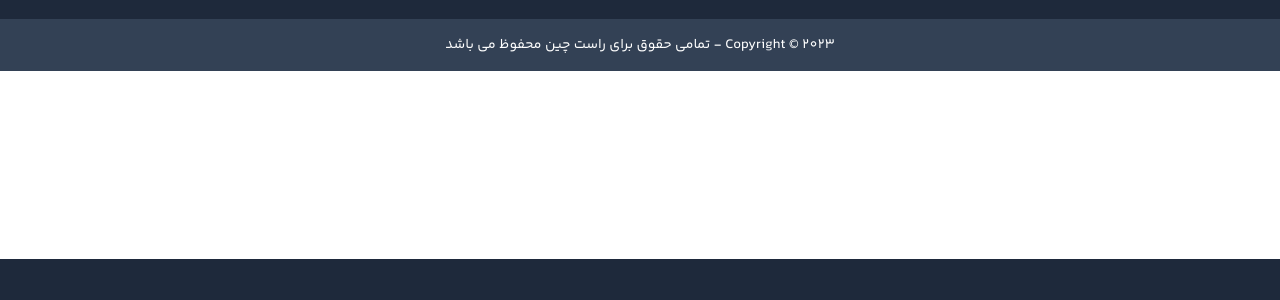
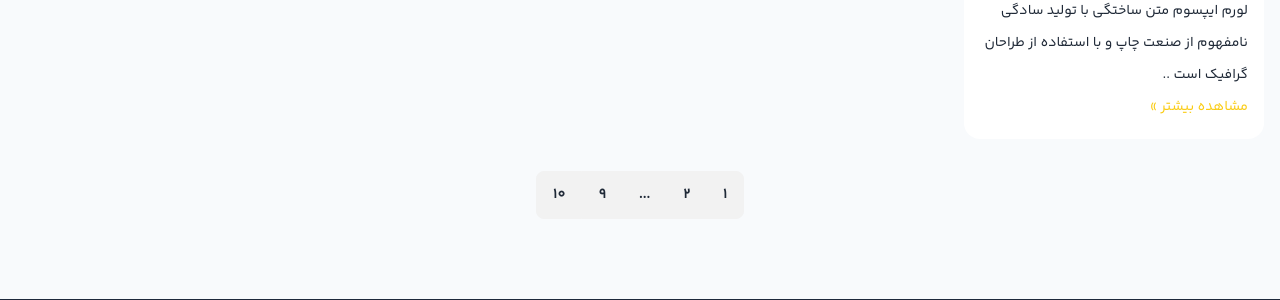
Before and after one commit to hoseinvsc/IntroHub, a Django app: page /blog/ in a window 1280 px wide. Shown: the part 541-841 px from the top of the page. Before the commit the page ends 800 px from the top, so only its background shows below. Run offline with Django 5.2, Linux system fonts and the light colour scheme.

Commit message:
continue blog settings

```diff
--- a/IntroHub/web/templates/blog.html
+++ b/IntroHub/web/templates/blog.html
@@ -8,10 +8,50 @@
 {% block main %}
     {% include '_base/_navbar.html' %}
 
+    <section class="mb-8 bg-white md:bg-transparent">
+        <div class="container mx-auto max-w-screen-xl relative">
+            <div class="bg-[url('{% static "assets/images/ber.jpg" %}')] bg-no-repeat h-40 md:h-64 relative">
+                <div class="flex justify-center">
+                    <div class="text-sm absolute top-1/4 md:top-1/2">
+                        <h2 class="text-3xl font-YekanBakh-ExtraBlack my-4">وبلاگ</h2>
+                        <div class="breadcrumbs flex justify-center">
+                            <ul class="">
+                                <li><a href="/">خانه</a></li>
+                                <li>وبلاگ</li>
+                            </ul>
+                        </div>
+                    </div>
+                </div>
+            </div>
+        </div>
+    </section>
+
     <section class="mb-20 px-4">
         <div class="container mx-auto max-w-screen-xl">
-            <h1>وبلاگ</h1>
-            <p>اینجا لیست مقالات وبلاگ قرار می‌گیرد.</p>
+            <div class="grid grid-cols-1 sm:grid-cols-2 md:grid-cols-3 lg:grid-cols-4 gap-4 mb-8">
+                <div class="bg-white rounded-2xl overflow-hidden cursor-pointer transform hover:-translate-y-1 duration-300 transition-transform">
+                    <div class="relative">
+                        <div class="flex justify-center">
+                            <a href="#" class="absolute -bottom-4 bg-white p-2 rounded-lg shadow-lg">دسته بندی: کسب و کار</a>
+                        </div>
+                        <a href="#"><img src="{% static 'assets/images/blog-1.jpg' %}" alt=""></a>
+                    </div>
+                    <div class="p-4 leading-8 w-full">
+                        <a href="#"><h3 class="font-YekanBakh-Bold mt-6 mb-2 text-slate-800 text-sm">جذاب ترین ایده دکوراسیون</h3></a>
+                        <p>لورم ایپسوم متن ساختگی با تولید سادگی نامفهوم از صنعت چاپ و با استفاده از طراحان گرافیک است ..</p>
+                        <a href="#" class="text-yellow-400">مشاهده بیشتر »</a>
+                    </div>
+                </div>
+
+            </div>
+
+            <div class="join flex justify-center">
+                <button class="join-item btn">1</button>
+                <button class="join-item btn">2</button>
+                <button class="join-item btn">...</button>
+                <button class="join-item btn">9</button>
+                <button class="join-item btn">10</button>
+            </div>
         </div>
     </section>
 
```
